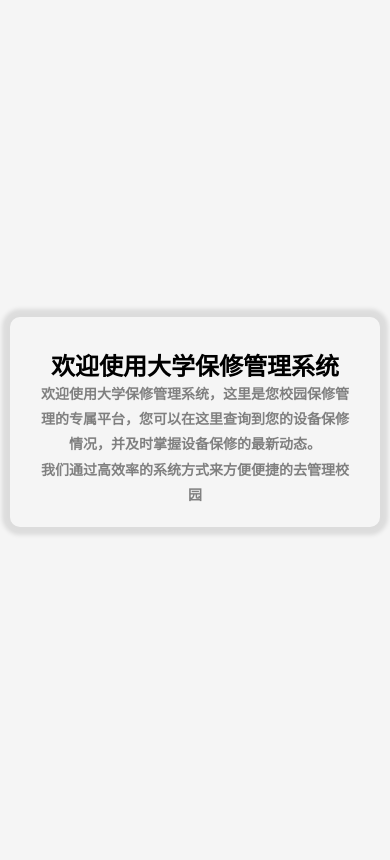
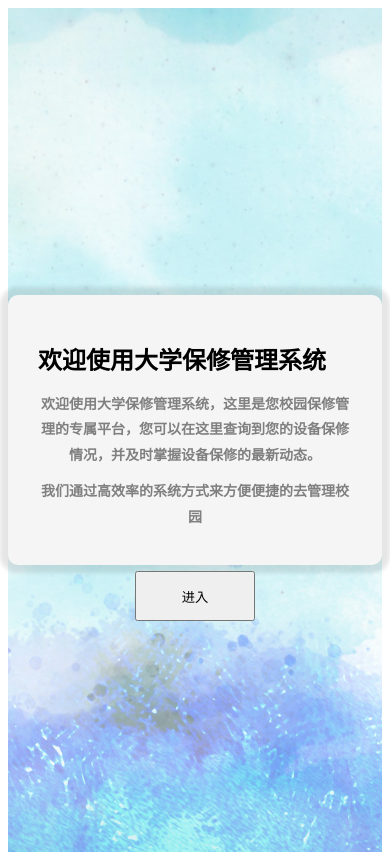
Before and after one commit to Jerry-Guo1020/FixSystem, a Vue app: page /login in a window 390 px wide. Built offline with nearby package versions, Linux system fonts and the light colour scheme.

Commit message:
增加了登录跳转和登录的普通页面

```diff
--- a/package.json
+++ b/package.json
@@ -10,7 +10,8 @@
   },
   "dependencies": {
     "router": "^2.2.0",
-    "vue": "^3.5.13"
+    "vue": "^3.5.13",
+    "vue-router": "^4.5.0"
   },
   "devDependencies": {
     "@vitejs/plugin-vue": "^5.2.1",
--- a/src/App.vue
+++ b/src/App.vue
@@ -1,15 +1,8 @@
 <script setup>
-import HelloWorld from './components/Home.vue'
+
 </script>
 
 <template>
-  <HelloWorld></HelloWorld>
+<router-view></router-view>
+
 </template>
-
-<style>
-.title{
-  font-size: 30px;
-  color: red;
-
-}
-</style>
--- /dev/null
+++ b/src/Home/Home.vue
@@ -0,0 +1,78 @@
+<template>
+    <div class="container1">
+    <div class="container">
+        <h1 class="header">欢迎使用大学保修管理系统</h1>
+        <h2 class="content">欢迎使用大学保修管理系统，这里是您校园保修管理的专属平台，您可以在这里查询到您的设备保修情况，并及时掌握设备保修的最新动态。</h2>
+        <h2 class="content">我们通过高效率的系统方式来方便便捷的去管理校园</h2>
+        <button class="button1" @click="gotologin">进入</button>
+    </div>
+</div>
+
+</template>
+
+<script setup>
+import { useRouter } from 'vue-router';
+
+const router =useRouter();
+
+function gotologin(){
+        router.push("/login")
+}
+
+</script>
+
+<style>
+
+
+ .container1 {
+    display: flex;                             /*弹性容器，可以让容器里面的元素自动调节大小和位置*/
+    justify-content: center;                   /*在水平方向上对齐容器内的子元素*/
+    align-items: center;                       /*在垂直方向上对齐容器内的子元素*/
+    height: 100vh;                             /*将容器的高度设置为视口的高度的100% */
+    background-image:url(/src/image/R.jpg);     /*导入照片*/
+    background-size: cover;                     /*将整个照片覆盖整个屏幕 */
+    background-repeat: no-repeat;              /* 防止背景图片重复 */
+}
+
+.container {
+    width: 90%;
+    max-width: 800px;
+    padding: 50px;
+    text-align: center;
+    border-radius: 10px;                              /* 设置边框的弧度*/
+    box-shadow: 0 0 4px 8px rgba(0, 0, 0, 0.1);     /*设置这个box 的阴影部分*/
+    background-color: whitesmoke;
+
+}
+
+.content {
+    font-size: 18px;
+    line-height: 1.8;     /*设置行距 */
+    color: gray;
+    text-align: center;
+}
+
+.container button {
+    margin: 30px;
+    width: 120px;
+    height: 50px;
+
+}
+
+/*响应式布局学习 */
+@media (max-width: 600px) {
+    .container {
+        padding: 30px;
+        width: 95%;
+        height: 210px;
+    }
+
+    .header {
+        font-size: 24px;
+    }
+
+    .content {
+        font-size: 14px;
+    }
+}
+</style>
--- a/src/components/Home.vue
+++ /dev/null
@@ -1,62 +0,0 @@
-<template>
-    <div class="container">
-        <h1 class="header">欢迎使用大学保修管理系统</h1>
-        <h2 class="content">欢迎使用大学保修管理系统，这里是您校园保修管理的专属平台，您可以在这里查询到您的设备保修情况，并及时掌握设备保修的最新动态。</h2>
-        <h2 class="content">我们通过高效率的系统方式来方便便捷的去管理校园</h2>
-    </div>
-</template>
-
-<script setup>
-</script>
-
-<style>
-* {
-    margin: 0;                  /*外边距*/
-    padding: 0;                 /*内边距*/
-    box-sizing: border-box;     /*盒模型*/
-    justify-items: center;
-}
-
-body {
-    background-color: #f5f5f5;   /*背景色*/
-    display: flex;                 /*弹性容器，可以让容器里面的元素自动调节大小和位置*/
-    justify-content: center;       /*在水平方向上对齐容器内的子元素*/
-    align-items: center;           /*在垂直方向上对齐容器内的子元素*/
-    height: 100vh;                 /*将容器的高度设置为视口的高度的100% */
-
-}
-
-.container {
-    width: 90%;
-    max-width: 800px;
-    padding: 50px;
-    text-align: center;
-    border-radius: 10px;                             /* 设置边框的弧度*/
-    box-shadow: 0 0 4px 8px rgba(0, 0, 0, 0.1)     /*设置这个box 的阴影部分*/
-
-}
-
-.content {
-    font-size: 18px;
-    line-height: 1.8;     /*设置行距 */
-    color: gray;
-    text-align: center;
-}
-
-/*响应式布局学习 */
-@media (max-width: 600px) {
-    .container {
-        padding: 30px;
-        width: 95%;
-        height: 210px;
-    }
-
-    .header {
-        font-size: 24px;
-    }
-
-    .content {
-        font-size: 14px;
-    }
-}
-</style>
--- /dev/null
+++ b/src/components/Login/Login.vue
@@ -0,0 +1,88 @@
+<template>
+    <div class="container1">
+    <div class="container">
+        <div class="allcontent">
+        <h1 class="header">请输入账号密码</h1>
+        <br>
+        <p class="content">账号：
+        <input name="account" placeholder="📪请输入账号"></p>
+        <p class="content">密码：
+        <input name="password" placeholder="🔒请输入密码" ></p>
+        <br>
+        <button @click="gotosection">登录</button>
+        <button>注册</button>
+    </div>
+    </div>
+</div>
+</template>
+
+<script setup>
+import { useRouter } from 'vue-router';
+
+const router =useRouter();
+
+function gotosection(){
+        router.push("/Section")
+}
+</script>
+ <style>
+
+
+.container allcontent {
+    padding: 100px;
+    text-align: center;
+    display: flex;
+    justify-content: center;                   /*在水平方向上对齐容器内的子元素*/
+    align-items: center;
+}
+
+.container1 {
+        /*背景色*/
+    display: flex;                             /*弹性容器，可以让容器里面的元素自动调节大小和位置*/
+    justify-content: center;                   /*在水平方向上对齐容器内的子元素*/
+    align-items: center;                       /*在垂直方向上对齐容器内的子元素*/
+    height: 100vh;                             /*将容器的高度设置为视口的高度的100% */
+                                               /*导入照片*/
+    background-size: cover;                    /*将整个照片覆盖整个屏幕 */
+    background-repeat: no-repeat;              /* 防止背景图片重复 */
+}
+
+.container {
+    width: 900px;
+    height: 500px;
+    padding: 50px;
+    border-radius: 10px;                              /* 设置边框的弧度*/
+    box-shadow: 0 0 4px 8px rgba(0, 0, 0, 0.1);     /*设置这个box 的阴影部分*/
+    background-color: whitesmoke;
+
+}
+
+.content {
+    font-size: 18px;
+    line-height: 1.8;     /*设置行距 */
+    color: gray;
+
+}
+
+.p account{
+    display: flex;
+}
+
+/*响应式布局学习 */
+@media (max-width: 900px) {
+    .container {
+        padding: 30px;
+        width: 95%;
+        height: 210px;
+    }
+
+    .header {
+        font-size: 24px;
+        justify-self: start;
+    }
+
+    .content {
+        font-size: 14px;
+    }
+}
+</style>
--- /dev/null
+++ b/src/components/navbar/navbar.vue
@@ -0,0 +1,19 @@
+<template>
+<div>
+    asdfghjkl
+</div>
+</template>
+
+<script setup>
+import { useRouter } from 'vue-router';
+
+const router =useRouter();
+
+function gotologin(){
+        router.push("/login")
+}
+</script>
+
+<style>
+
+</style>
--- /dev/null
+++ b/src/router.js
@@ -0,0 +1,29 @@
+import { createRouter, createMemoryHistory } from "vue-router";
+import Home from "./Home/Home.vue";
+import Login from "./components/Login/Login.vue";
+import Section from "./components/navbar/navbar.vue"
+
+const routes = [
+    {
+        path: '/',
+        name: "home",
+        component: Home
+    },
+    {
+        path: '/login',
+        name: "login",
+        component: Login
+    },
+    {
+        path: '/section',
+        name: "section",
+        component: Section
+    },
+];
+
+const router = createRouter({
+    history: createMemoryHistory(),
+    routes
+});
+
+export default router;
```
Also changed, not shown: src/components/Login/Register.vue (added, +11 -0 lines), src/main.js (+7 -4 lines), src/style.css (deleted, +0 -17 lines), src/components/HelloWorld.vue (deleted), src/image/R.jpg (added), 1 other file (tests, documents, lock files or other folders).
